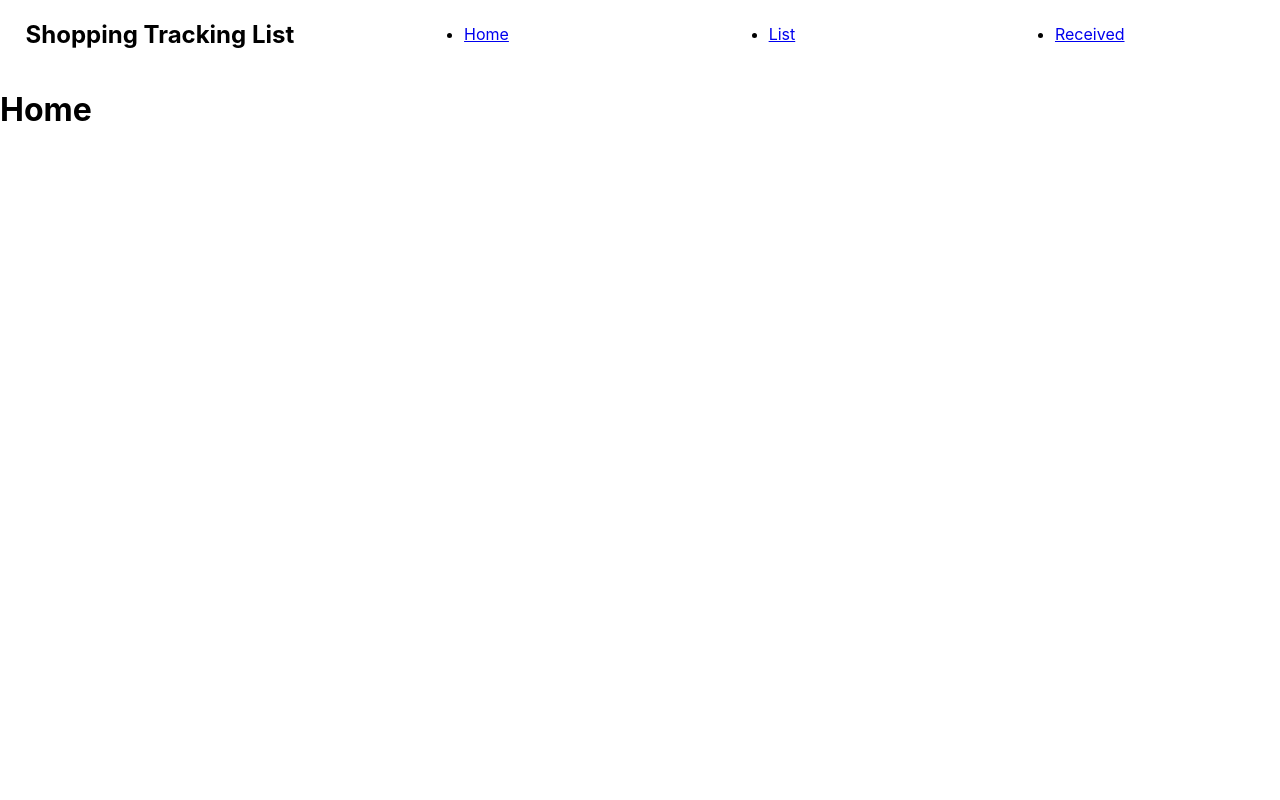
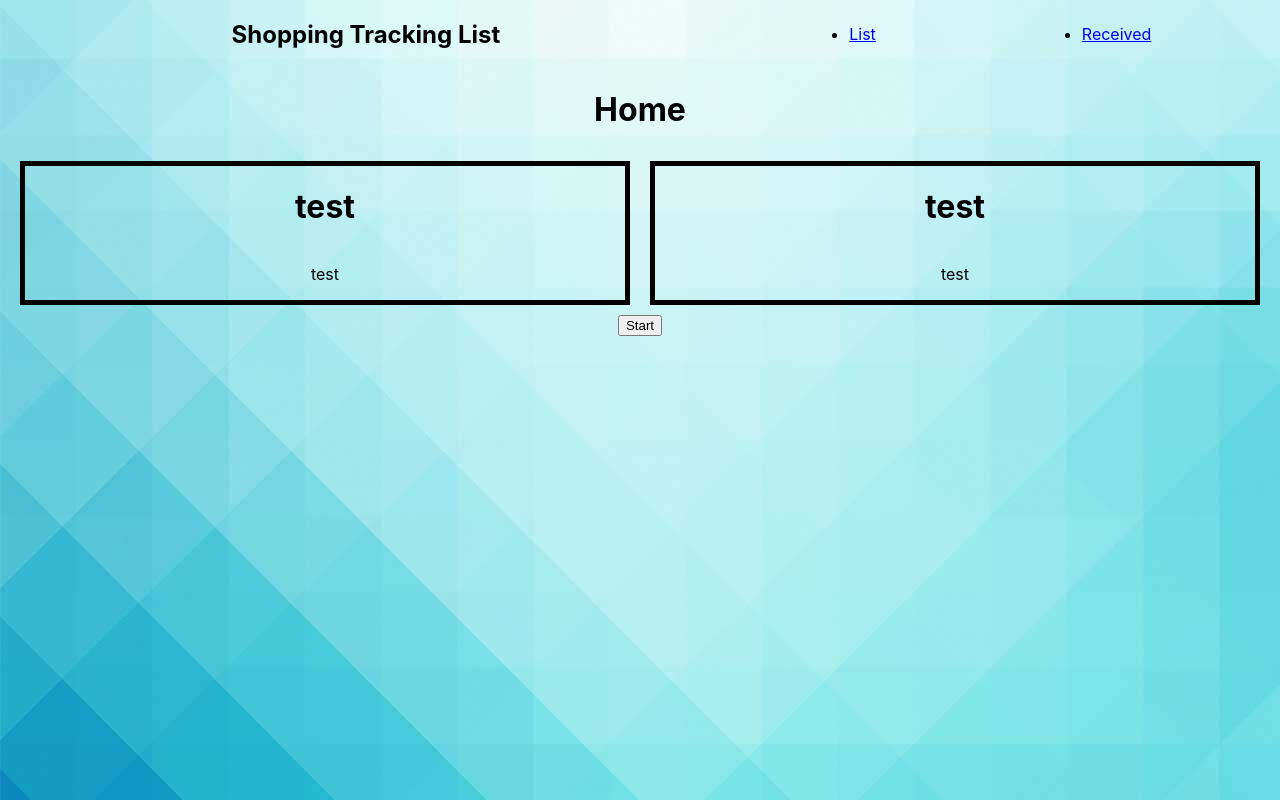
Before and after one commit to zilbers/omri-zilberstein-15-12-2020, a React (Create React App) app in the folder client/: page / in a window 1280 px wide. Built offline with nearby package versions, Linux system fonts and the light colour scheme.

Commit message:
Creating homepage

```diff
--- a/client/src/App.js
+++ b/client/src/App.js
@@ -2,12 +2,20 @@ import { BrowserRouter as Router, Switch, Route } from 'react-router-dom';
 import List from './pages/List';
 import Received from './pages/Received';
 import Home from './pages/Home';
-import Header from './components/Header';
+import Header from './components/AppBar';
+import styled from 'styled-components';
+import bg from './assets/bg-image.jpg';
+
+const AppContainer = styled.div`
+  height: 100vh;
+  width: 100vw;
+  background-image: url(${bg});
+`;
 
 function App() {
   return (
     <Router>
-      <div className='App'>
+      <AppContainer>
         <Header />
         <Switch>
           <Route exact path='/list'>
@@ -20,7 +28,7 @@ function App() {
             <Home />
           </Route>
         </Switch>
-      </div>
+      </AppContainer>
     </Router>
   );
 }
--- /dev/null
+++ b/client/src/components/AppBar.js
@@ -0,0 +1,54 @@
+import { Link, useLocation } from 'react-router-dom';
+import styled from 'styled-components';
+
+const Container = styled.nav`
+  width: 96%;
+  display: flex;
+  justify-content: space-around;
+  align-items: center;
+  background: ${({ url }) => (url === '/' ? 'none' : 'white')};
+  background-repeat: 'no-repeat';
+  background-size: 'cover';
+  padding: 0 2% 0 2%;
+`;
+
+const List = styled.ul`
+  display: flex;
+  justify-content: space-around;
+  flex-grow: 1;
+`;
+
+const Header = styled.h2`
+  display: flex;
+  justify-content: space-around;
+  flex-grow: 1;
+`;
+
+function AppBar() {
+  const location = useLocation();
+
+  return (
+    <Container url={location.pathname}>
+      <Header>Shopping Tracking List</Header>
+      <List>
+        {location.pathname !== '/' && (
+          <li>
+            <Link to='/'>Home</Link>
+          </li>
+        )}
+        {location.pathname !== '/list' && (
+          <li>
+            <Link to='/list'>List</Link>
+          </li>
+        )}
+        {location.pathname !== '/received' && (
+          <li>
+            <Link to='/received'>Received</Link>
+          </li>
+        )}
+      </List>
+    </Container>
+  );
+}
+
+export default AppBar;
--- /dev/null
+++ b/client/src/components/Card.js
@@ -0,0 +1,24 @@
+import styled from 'styled-components';
+
+const CardContainer = styled.div`
+  flex-grow: ${({ grow }) => grow};
+  border: 5px solid black;
+  min-width: 350px;
+  max-width: 600px;
+  margin: 10px;
+  display: flex;
+  flex-direction: column;
+  align-items: center;
+  justify-content: center;
+`;
+
+function Card({ title, content, grow }) {
+  return (
+    <CardContainer grow={grow}>
+      <h1>{title}</h1>
+      <p>{content}</p>
+    </CardContainer>
+  );
+}
+
+export default Card;
--- a/client/src/components/Header.js
+++ /dev/null
@@ -1,40 +0,0 @@
-import { Link, useLocation } from 'react-router-dom';
-import styled from 'styled-components';
-
-const Container = styled.nav`
-  width: 96%;
-  display: flex;
-  justify-content: space-around;
-  align-items: center;
-  background: ${({ url }) => (url === '/' ? 'none' : 'gray')};
-  padding: 0 2% 0 2%;
-`;
-
-const List = styled.ul`
-  display: flex;
-  justify-content: space-around;
-  flex-grow: 1;
-`;
-
-function Header() {
-  const location = useLocation();
-
-  return (
-    <Container url={location.pathname}>
-      <h2>Shopping Tracking List</h2>
-      <List>
-        <li>
-          <Link to='/'>Home</Link>
-        </li>
-        <li>
-          <Link to='/list'>List</Link>
-        </li>
-        <li>
-          <Link to='/received'>Received</Link>
-        </li>
-      </List>
-    </Container>
-  );
-}
-
-export default Header;
--- a/client/src/pages/Home.js
+++ b/client/src/pages/Home.js
@@ -1,8 +1,34 @@
+import { useHistory } from 'react-router-dom';
+import styled from 'styled-components';
+import Card from '../components/Card';
+
+const HomeContainer = styled.div`
+  display: flex;
+  flex-direction: column;
+  align-items: center;
+  justify-content: center;
+`;
+
+const CardsContainer = styled.div`
+  display: flex;
+  width: 100%;
+  flex-wrap: wrap;
+  align-items: center;
+  justify-content: center;
+`;
+
 function Home() {
+  const history = useHistory();
+
   return (
-    <div>
+    <HomeContainer>
       <h1>Home</h1>
-    </div>
+      <CardsContainer>
+        <Card grow={1} title='test' content='test' />
+        <Card grow={1} title='test' content='test' />
+      </CardsContainer>
+      <button onClick={() => history.push('/list')}>Start</button>
+    </HomeContainer>
   );
 }
 
```
Also changed, not shown: client/src/assets/bg-image.jpg (added).
